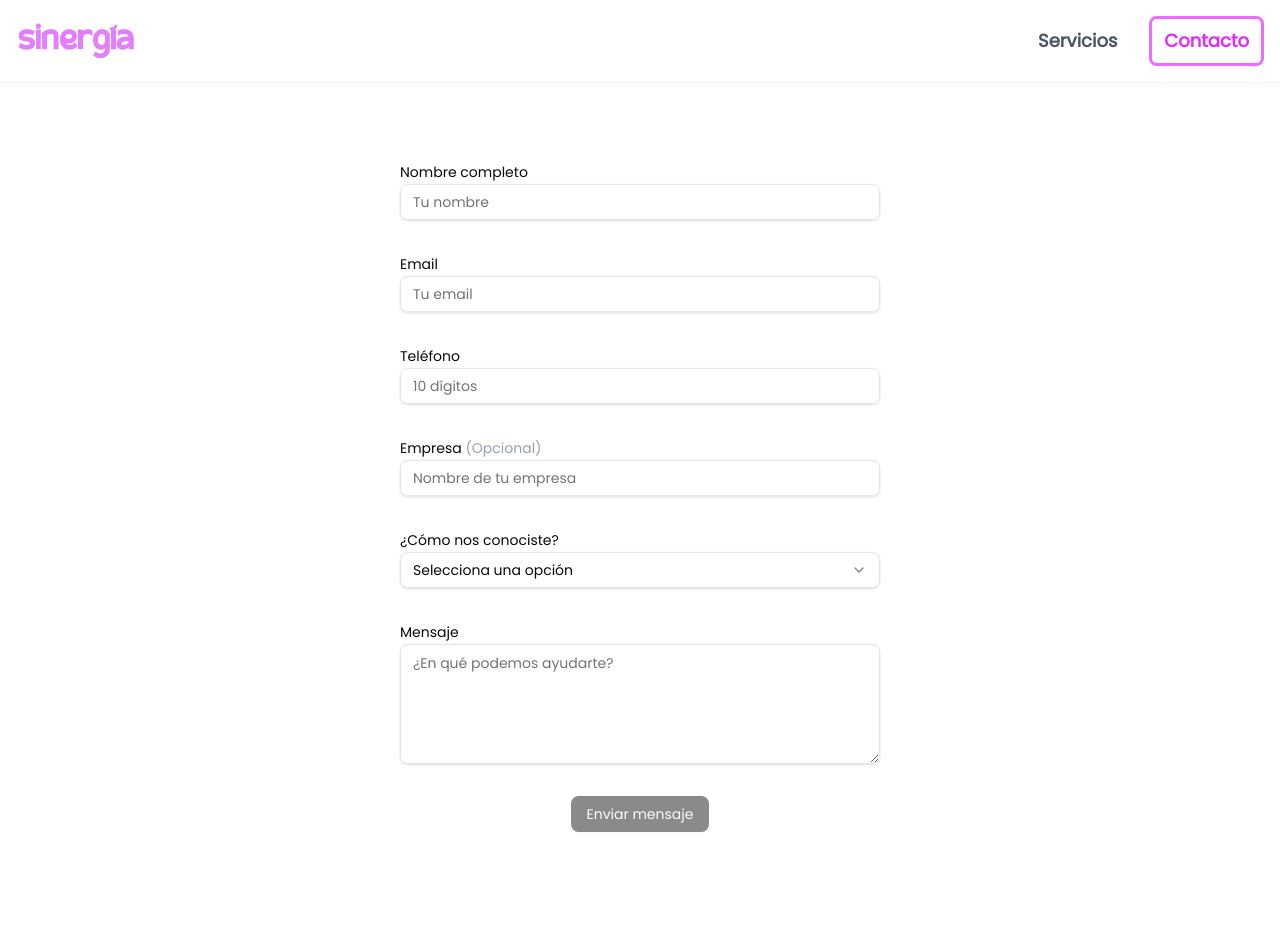
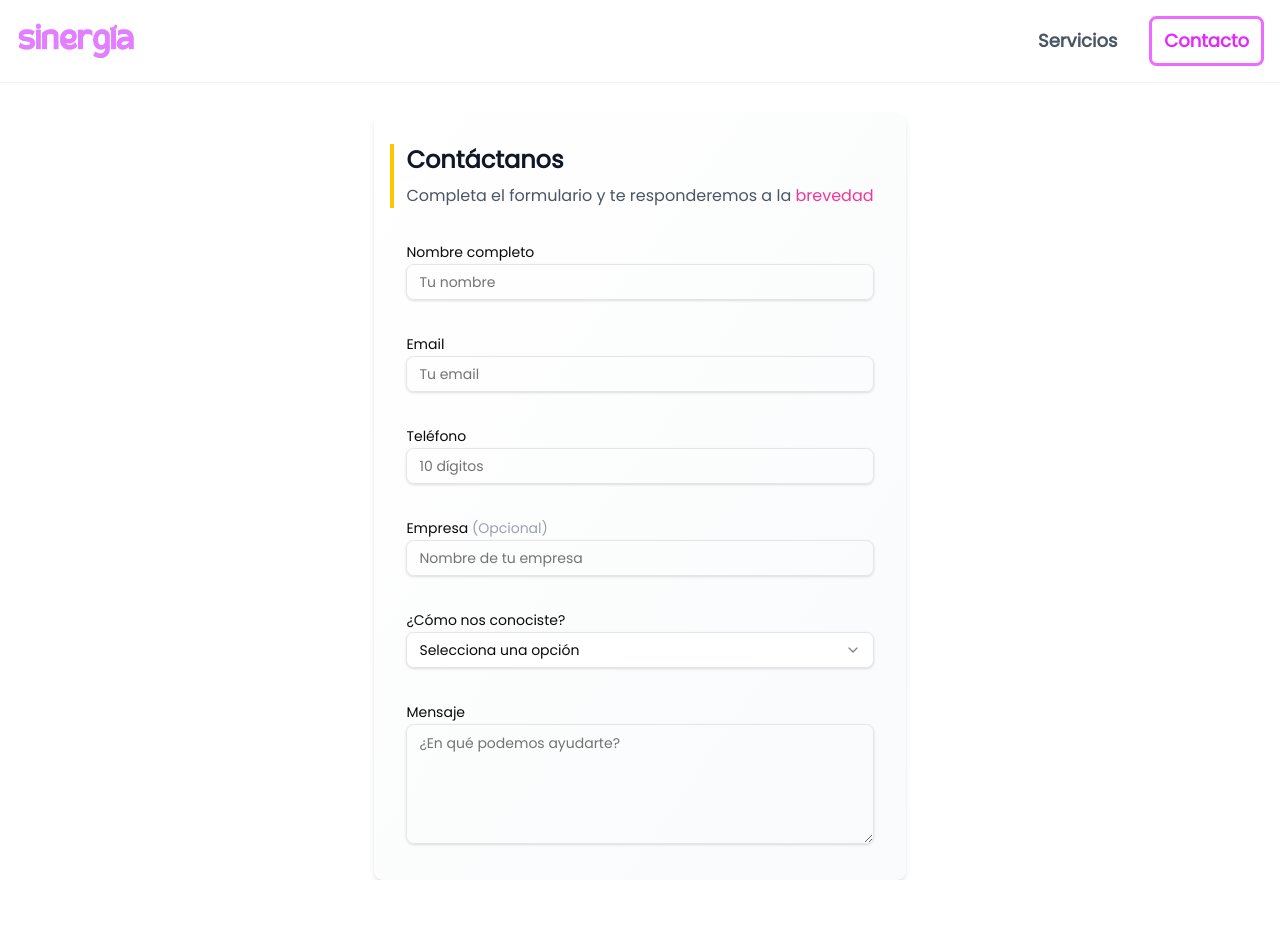
Before and after one commit to jovandyaz/marketing-landing-page, a Next.js app: page /contact in a window 1280 px wide. Shown: the top 926 px of the page. Built offline with nearby package versions, Linux system fonts and the light colour scheme.

Commit message:
feat(Contact): style improvements to contact form

```diff
--- a/src/components/ContactForm/ContactForm.tsx
+++ b/src/components/ContactForm/ContactForm.tsx
@@ -70,6 +70,16 @@ export const ContactForm = () => {
   };
 
   return (
+    <div className="overflow-hidden rounded-lg bg-gradient-to-br from-white to-gray-50 p-6 shadow-md md:p-8">
+      <div className="relative mb-8">
+        <div className="absolute top-0 -left-4 h-full w-1 bg-yellow-400"></div>
+        <h2 className="text-2xl font-bold text-gray-900">Contáctanos</h2>
+        <p className="mt-2 text-gray-600">
+          Completa el formulario y te responderemos a la{' '}
+          <span className="font-medium text-pink-500">brevedad</span>
+        </p>
+      </div>
+
       <Form {...form}>
         <form
           onSubmit={form.handleSubmit(onSubmit)}
@@ -80,9 +90,13 @@ export const ContactForm = () => {
             name="name"
             render={({ field }) => (
               <FormItem>
-              <FormLabel>Nombre completo</FormLabel>
+                <FormLabel className="font-medium">Nombre completo</FormLabel>
                 <FormControl>
-                <Input placeholder="Tu nombre" {...field} />
+                  <Input
+                    placeholder="Tu nombre"
+                    {...field}
+                    className="transition-colors focus-within:border-yellow-400 hover:border-pink-200"
+                  />
                 </FormControl>
                 <FormMessage />
               </FormItem>
@@ -167,11 +181,11 @@ export const ContactForm = () => {
             name="message"
             render={({ field }) => (
               <FormItem>
-              <FormLabel>Mensaje</FormLabel>
+                <FormLabel className="font-medium">Mensaje</FormLabel>
                 <FormControl>
                   <Textarea
                     placeholder="¿En qué podemos ayudarte?"
-                  className="min-h-[120px]"
+                    className="min-h-[120px] transition-colors focus-within:border-yellow-400 hover:border-pink-200"
                     {...field}
                   />
                 </FormControl>
@@ -180,16 +194,28 @@ export const ContactForm = () => {
             )}
           />
 
-        <div className="flex justify-center">
+          <div className="flex justify-center pt-4">
             <Button
-            className="cursor-pointer"
+              className="relative cursor-pointer overflow-hidden bg-fuchsia-400 px-8 py-2 font-medium text-white shadow-md transition-all duration-300 hover:bg-fuchsia-500 hover:shadow-lg"
               type="submit"
               disabled={!form.formState.isValid || form.formState.isSubmitting}
             >
               {form.formState.isSubmitting ? 'Enviando...' : 'Enviar mensaje'}
             </Button>
           </div>
+
+          <div className="mt-4 flex justify-center">
+            <div className="flex flex-wrap items-center justify-center gap-2">
+              <div className="rounded-full bg-yellow-100 px-3 py-1 text-xs text-yellow-800">
+                #TeAyudamos
+              </div>
+              <div className="rounded-full bg-pink-100 px-3 py-1 text-xs text-pink-800">
+                #Contacto
+              </div>
+            </div>
+          </div>
         </form>
       </Form>
+    </div>
   );
 };
```
Lines whose indentation alone changed are shown as unchanged.
